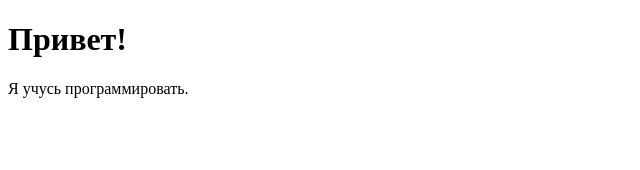
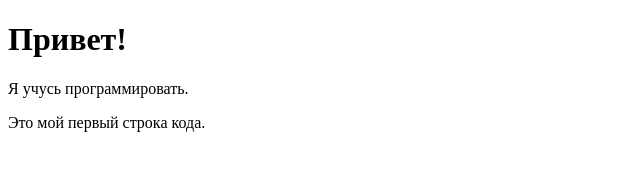
Before and after one commit to baxti0331/Jekpot, a plain HTML site: page index.html in a window 1280 px wide. Shown: the whole page, without its empty margins (0-640 px from the left). Drawn offline with Linux system fonts and the light colour scheme.

Commit message:
Update index.html

```diff
--- a/index.html
+++ b/index.html
@@ -6,5 +6,6 @@
   <body>
     <h1>Привет!</h1>
     <p>Я учусь программировать.</p>
+    <p>Это мой первый строка кода.</p>
   </body>
 </html>
```
